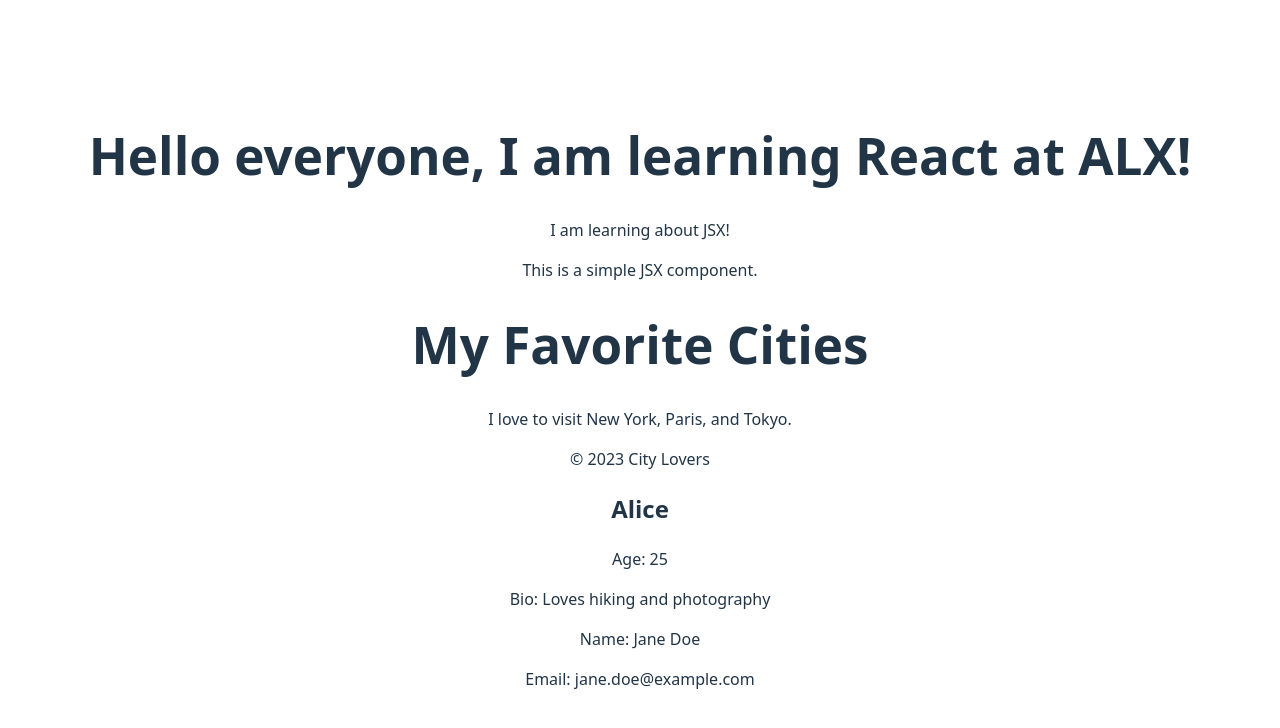
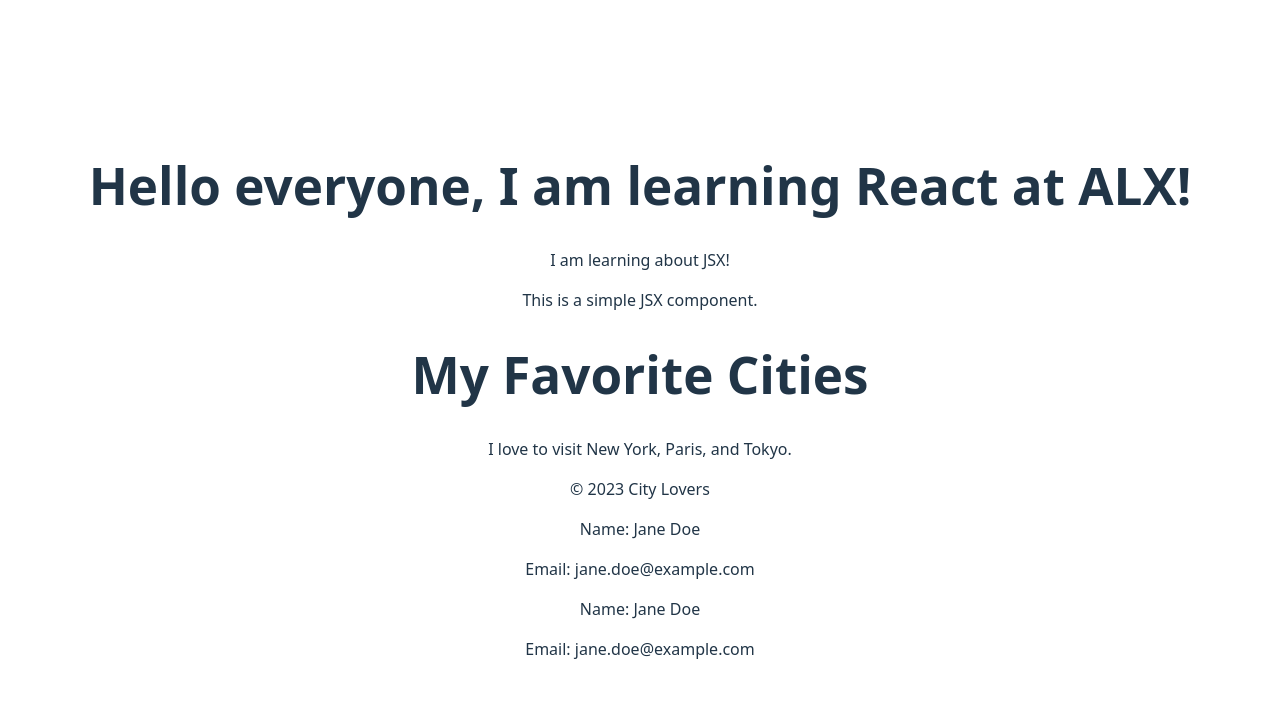
Before and after one commit to Olivier0324/alx-fe-reactjs, a React (Vite) app in the folder alx-react-app-props/: page / in a window 1280 px wide. Shown: the top 728 px of the page. Built offline with nearby package versions, Linux system fonts and the light colour scheme.

Commit message:
Feat: Updated the project and after i remove prop drilling and i added user context

```diff
--- a/alx-react-app-props/src/App.jsx
+++ b/alx-react-app-props/src/App.jsx
@@ -15,9 +15,11 @@ function App() {
       <Header />
       <MainContent />
       <Footer />
-      <UserProfile name="Alice" age="25" bio="Loves hiking and photography" />
       <UserContext.Provider value={userData}>
-        <ProfilePage/>
+        <ProfilePage />
+      </UserContext.Provider >
+      <UserContext.Provider value={userData}>
+        <UserProfile/>
       </UserContext.Provider >
     </>
   )
--- a/alx-react-app-props/src/components/UserProfile.jsx
+++ b/alx-react-app-props/src/components/UserProfile.jsx
@@ -1,10 +1,17 @@
- const UserProfile = (props) => {
-   return (
-     <div>
-       <h2>{props.name}</h2>
-       <p>Age: {props.age}</p>
-       <p>Bio: {props.bio}</p>
-     </div>
-   );
-};
+import { useContext } from 'react';
+import UserContext from './UserContext'; // ✅ update path if needed
+
+function UserProfile() {
+  const userData = useContext(UserContext);
+
+  if (!userData) return <p>Loading user data...</p>;
+
+  return (
+    <div>
+      <p>Name: {userData.name}</p>
+      <p>Email: {userData.email}</p>
+    </div>
+  );
+}
+
 export default UserProfile;
```
